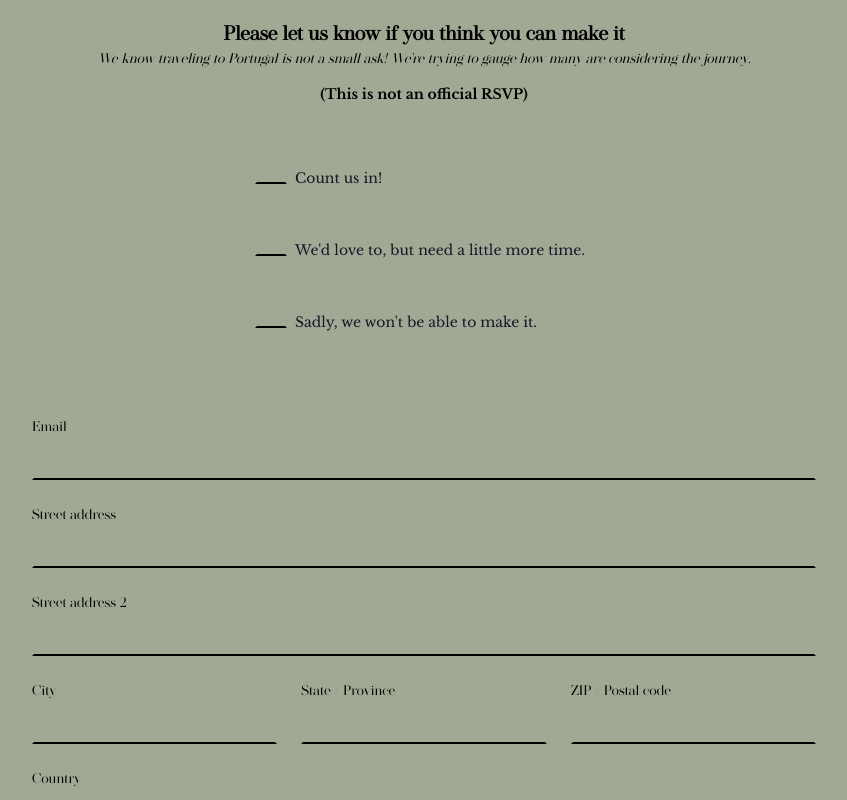
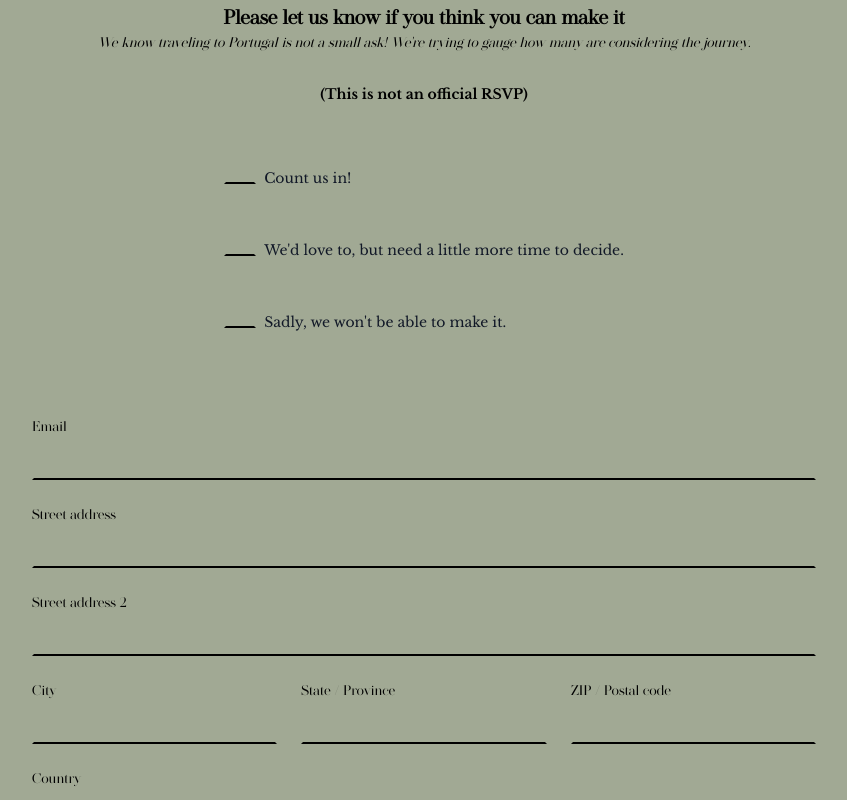
Before and after one commit to pjatx/save-the-date-widget, a Nuxt app: page / in a window 1280 px wide. Shown: the part 820-1620 px from the top of the page, without its empty margins (216-1063 px from the left). Built offline with nearby package versions, Linux system fonts and the light colour scheme.

Commit message:
more changes

```diff
--- a/components/RSVPIntent.vue
+++ b/components/RSVPIntent.vue
@@ -1,5 +1,6 @@
 <template>
   <div>
+    <form data-form-type="contact">
       <fieldset>
         <div
           class="space-y-2 max-w-fit flex-col items-start mx-auto options-container"
@@ -56,7 +57,6 @@
         <div class="space-y-4 flex-col items-start mx-auto text-left mt-12">
           <div class="px-4 py-5 sm:p-6">
             <div class="mt-5 md:mt-0">
-            <form action="#" method="POST">
               <div class="grid grid-cols-12 gap-6">
                 <div class="col-span-12">
                   <label
@@ -295,7 +295,6 @@
                   </p>
                 </div>
               </div>
-            </form>
             </div>
           </div>
 
@@ -380,6 +379,7 @@
           </div>
         </div>
       </fieldset>
+    </form>
   </div>
 </template>
 
@@ -401,7 +401,7 @@ export default {
         },
         {
           number: 2,
-          text: "We'd love to, but need a little more time.",
+          text: "We'd love to, but need a little more time to decide.",
         },
         {
           number: 3,
--- a/pages/index.vue
+++ b/pages/index.vue
@@ -7,12 +7,12 @@
         </div>
         <div class="text-center">
           <h1
-            class="mt-24 mb-16 text-3xl text-black sm:text-4xl tracking-widest"
+            class="mt-24 mb-12 text-3xl text-black sm:text-4xl tracking-widest"
           >
             Danielle + Philip
           </h1>
           <h2 class="font-decorative text-xl">
-            23 <span class="font-serif italic text-sm px-1">to</span> SEPTEMBER
+            24 <span class="font-serif italic text-sm px-1">to</span> SEPTEMBER
             2022
           </h2>
           <div class="border-b-black w-8 mx-auto mt-2 mb-3"></div>
@@ -27,7 +27,7 @@
               We know traveling to Portugal is not a small ask! We're trying to
               gauge how many are considering the journey.
             </p>
-            <p class="mt-4 text-sm font-bold font-serif">
+            <p class="mt-8 text-sm font-bold font-serif">
               (This is not an official RSVP)
             </p>
           </div>
```
Lines whose indentation alone changed are shown as unchanged.
